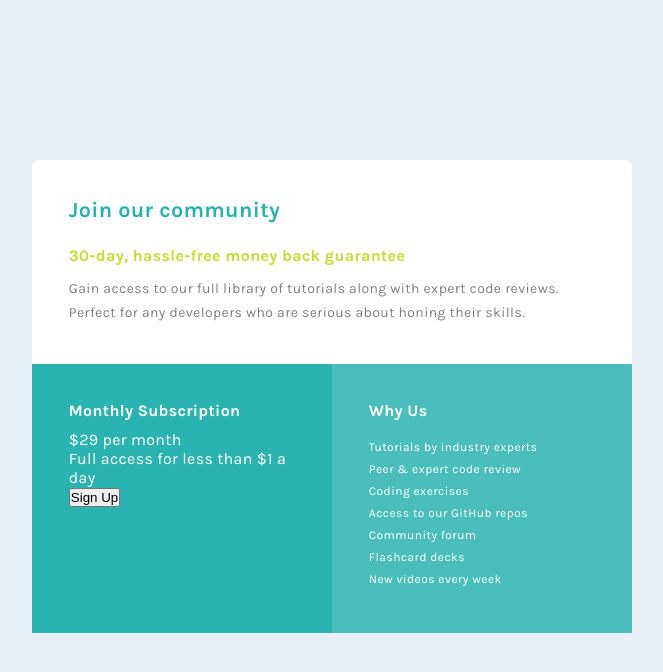
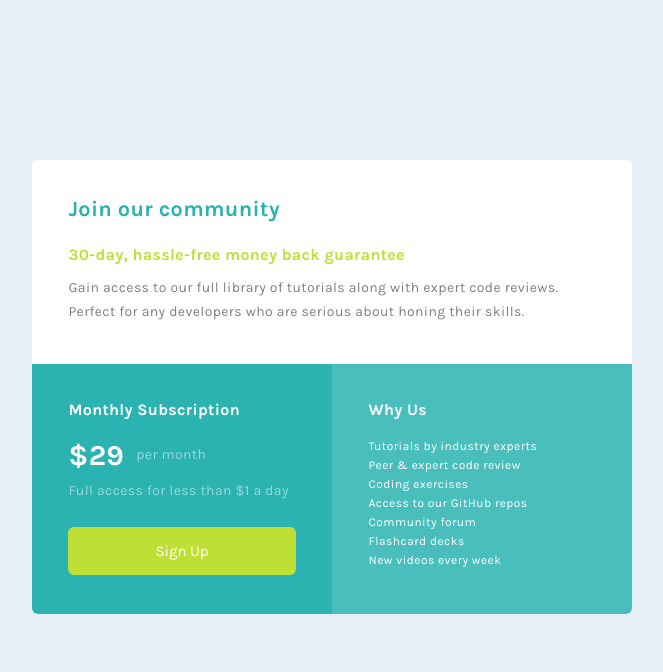
Before and after one commit to mehdi-adham/single-price-grid-component-master, a plain HTML site: page index.html in a window 1280 px wide. Shown: the whole page, without its empty margins (308-971 px from the left). Drawn offline with Linux system fonts and the light colour scheme.

Commit message:
working on style

```diff
--- a/index.html
+++ b/index.html
@@ -27,8 +27,9 @@
 
     <div class="item-2">
       <h2>Monthly Subscription</h2>
-        <span class="price">&dollar;29</span> <span>per month</span>
-        <p>Full access for less than &dollar;1 a day</p>
+      <div class="flex gap-12"><div class="price">&dollar;29</div>
+      <p>per month</p></div>
+      <p class="desc">Full access for less than &dollar;1 a day</p>
       <button class="singl-price-btn">Sign Up</button>
     </div>
 
--- a/style.css
+++ b/style.css
@@ -15,7 +15,7 @@
 
 body{
     font-size: 16px;
-    font-family: Karla;
+    font-family: 'Karla', sans-serif;
     letter-spacing: 0.02em;
     display: flex;
     justify-content: center;
@@ -56,7 +56,7 @@ body{
     color: var(--BrightYellow);
 }
 
-.item-1 p{
+.singl-price-grid p{
     margin: 12px 0;
     letter-spacing: 0.027em;
     font-size: 14px;
@@ -65,19 +65,42 @@ body{
 }
 
 .item-1,.item-2 ,.item-3{
-    padding: 2.3rem;
+    padding: 2.28rem;
     padding-bottom: 1.7rem;
 }
 
+
+
 .item-2{
-    background-color: var(--Cyan);
+    background-color: #2bb3b1;
+    /*display: flex;
+    flex-direction: column;
+    justify-content: space-around;*/
+    border-bottom-left-radius: 6px;
+}
+.item-2 h2{
+    color: #fff;
+    margin-bottom: 12px;
+}
+.price{
+    font-size: 1.8em;
+    font-weight: 700;
+}
+.flex{
+    display: flex;
+    align-items: center;
+}
+.gap-12{
+    gap: 12px;
+}
+.desc {
+    margin-top: auto !important;
 }
 
-.item-2 h2{
-    color: #fff;
-}
-.item-2{
-    background-color: #2bb3b1;
+
+.item-3{
+    background-color: #4abebd;
+    border-bottom-right-radius: 6px;
 }
 .item-3 ul{
     margin: 20px 0;
@@ -85,15 +108,25 @@ body{
 .item-3 ul li{
     letter-spacing: 0.038em;
     font-size: 12px;
-    /*line-height: 1.3rem;*/
     font-weight: 100;
     list-style-type: none;
-    margin-bottom: 0.5rem;
+    margin-bottom: 0.31rem;
+    /*opacity: 0.5;*/
 }
-.item-3{
-    background-color: #4abebd;
-    padding-right: 5rem;
-}
+
 .item-3, .item-2{
    color:#fff;
 }
+
+.singl-price-btn{
+    width: 100%;
+    border: 0;
+    border-radius: 6px;
+    background-color:var(--BrightYellow);
+    padding: 15px 24px;
+    margin: 12px 0;
+    color: #fff;
+    font-weight: 400;
+    font-size: 15px;
+    font-family: 'Karla', sans-serif;
+}
```
Also changed, not shown: 1 other file. Lines whose indentation alone changed are shown as unchanged.
